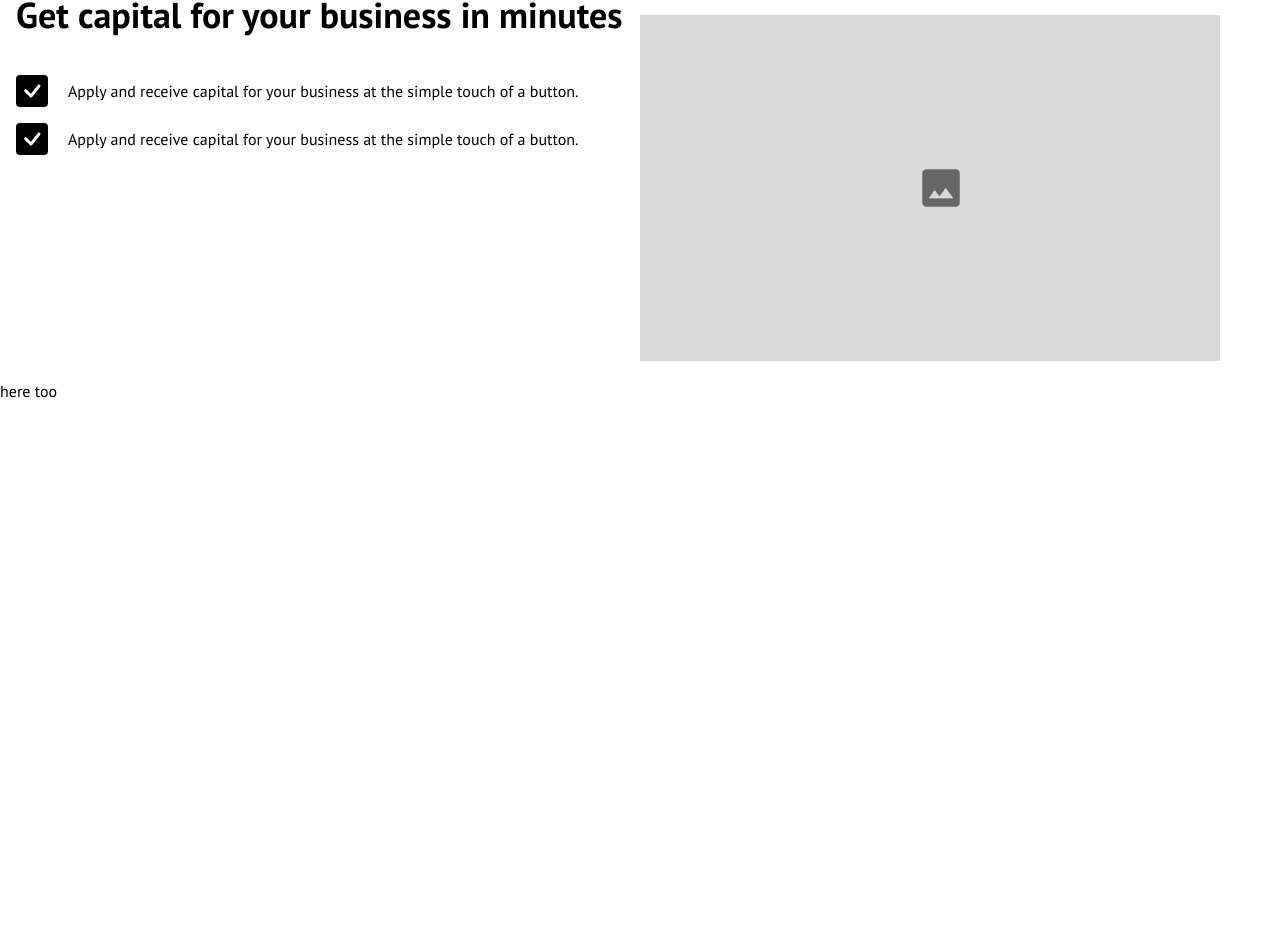
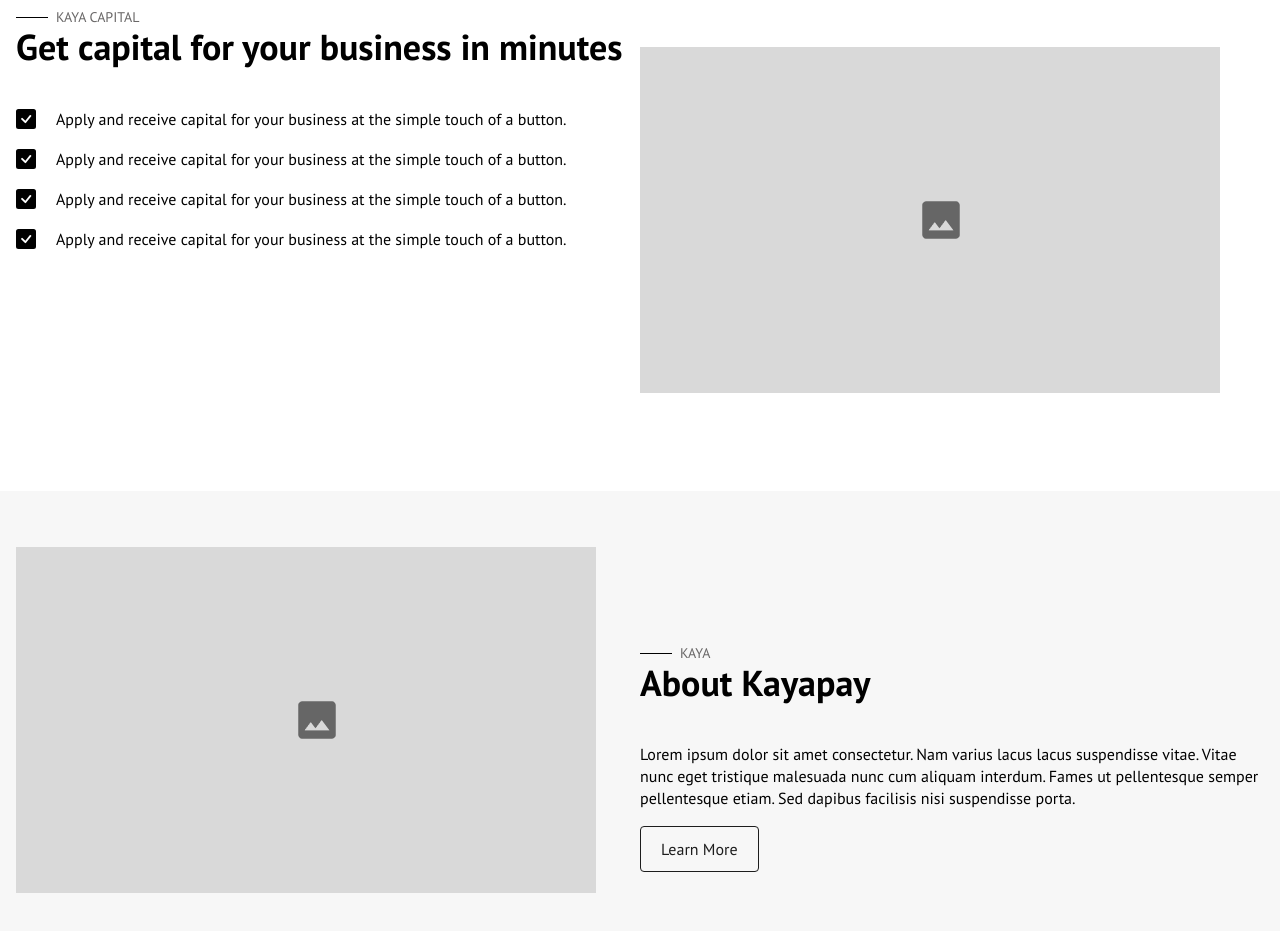
Before and after one commit to Kaya-Africa-Technology/kp-web, a Next.js app: page / in a window 1280 px wide. Shown: the part 1599-2530 px from the top of the page. Before the commit the page ends 2002 px from the top, so only its background shows below. Built offline with nearby package versions, Linux system fonts and the light colour scheme.

Commit message:
feature(about-us): created the about us section

```diff
--- /dev/null
+++ b/Components/Landing/AboutKaya.jsx
@@ -0,0 +1,30 @@
+import React from "react";
+import Image from 'next/image';
+import SubHeader from "../Common/SubHeader";
+
+function AboutKaya() {
+  return (
+    <section className="py-14 bg-lightGray lg:my-32">
+      <div className="container px-4 mx-auto">
+        <div className="flex flex-col items-center justify-between space-y-16 lg:flex-row">
+          <div className="flex-1">
+            <Image
+              src="/img-placeholder.png"
+              width={580}
+              height={288}
+              alt="decorative image"
+            />
+          </div>
+          <div className="flex-1">
+            <SubHeader title="KAYA"/>
+            <h1 className="mb-10 text-4xl font-bold text-gray-900">About Kayapay</h1>
+            <p className="text-base leading-snug mb-7">Lorem ipsum dolor sit amet consectetur. Nam varius lacus lacus suspendisse vitae. Vitae nunc eget tristique malesuada nunc cum aliquam interdum. Fames ut pellentesque semper pellentesque etiam. Sed dapibus facilisis nisi suspendisse porta.</p>
+            <a className="w-40 transition-all duration-300 ease-in-out btn btn-border-secondary hover:btn-secondary ">Learn More</a>
+          </div>
+        </div>
+      </div>
+    </section>
+  );
+}
+
+export default AboutKaya;
--- a/Components/Landing/KayaCapital.jsx
+++ b/Components/Landing/KayaCapital.jsx
@@ -5,23 +5,31 @@
 
 function KayaCapital() {
   return (
-    <section className='container px-4 mx-auto my-56'>
+    <section className='container px-4 mx-auto my-16 lg:py-20 lg:my-36'>
       <div className="flex flex-col justify-between space-y-10 lg:item-center lg:flex-row">
         <div className="flex-1">
           <SubHeader title="KAYA CAPITAL"/>
           <h1 className="mb-10 text-4xl font-bold text-gray-900">Get capital for your business in minutes</h1>
 
           <div className='flex items-center mb-4'>
-            <BsFillCheckSquareFill className='w-8 h-8 mr-5'/>
+            <BsFillCheckSquareFill className='w-8 h-8 mr-5 lg:h-5 lg:w-5'/>
             <p className="text-base">Apply and receive capital for your business at the simple touch of a button.</p>
           </div>
-          <div className='flex items-center'>
-            <BsFillCheckSquareFill className='w-8 h-8 mr-5 '/>
+          <div className='flex items-center mb-4'>
+            <BsFillCheckSquareFill className='w-8 h-8 mr-5 lg:h-5 lg:w-5'/>
+            <p className="text-base">Apply and receive capital for your business at the simple touch of a button.</p>
+          </div>
+          <div className='flex items-center mb-4'>
+            <BsFillCheckSquareFill className='w-8 h-8 mr-5 lg:h-5 lg:w-5'/>
+            <p className="text-base">Apply and receive capital for your business at the simple touch of a button.</p>
+          </div>
+          <div className='flex items-center mb-4'>
+            <BsFillCheckSquareFill className='w-8 h-8 mr-5 lg:h-5 lg:w-5'/>
             <p className="text-base">Apply and receive capital for your business at the simple touch of a button.</p>
           </div>
         </div>
         <div className="flex-1">
-          <div className="mb-0 lg:-mb-56">
+          <div className="mb-0 lg:-mb-40">
               <Image src='/img-placeholder.png' width={580} height={288} alt='decorative image' />
           </div>
         </div>
--- a/Components/Landing/WhyKaya.jsx
+++ b/Components/Landing/WhyKaya.jsx
@@ -4,7 +4,7 @@
 
 function WhyKaya() {
   return (
-    <section className='container px-4 mx-auto my-24'>
+    <section className='container px-4 mx-auto my-24 lg:my-32'>
         <div className='flex flex-col flex-wrap justify-between space-y-10 lg:space-y-0 lg:items-center lg:flex-row'>
             <div className='flex-1'>
               <SubHeader title="WHY KAYAPAY"/>
--- a/pages/index.js
+++ b/pages/index.js
@@ -1,6 +1,8 @@
 import Head from 'next/head'
 import WhyKaya from '../Components/Landing/WhyKaya'
 import KayaCapital from '../Components/Landing/KayaCapital'
+import AboutKaya from '../Components/Landing/AboutKaya'
+
 
 export default function Home() {
   return (
@@ -13,8 +15,9 @@
       <div className="">
         <WhyKaya />
         <KayaCapital />
+        <AboutKaya />
       </div>
-      <p>here too</p>
+
     </div>
   )
 }
--- a/tailwind.config.js
+++ b/tailwind.config.js
@@ -9,7 +9,8 @@
       colors: {
         primary: "#ffffff",
         secondary: "#1d1d1d",
-        gray: "#696767"
+        gray: "#696767",
+        lightGray: "#F7F7F7"
       },
     },
     container: {
```
